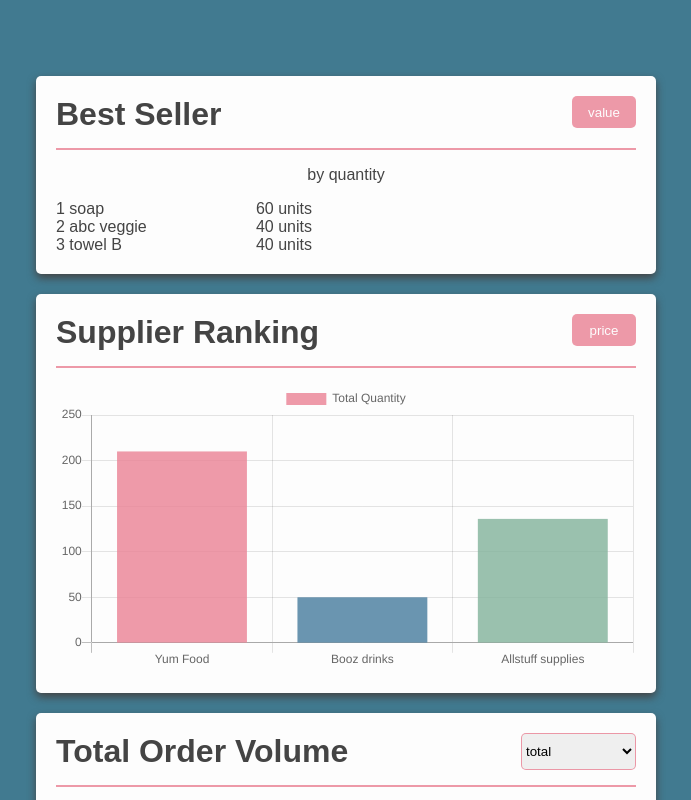
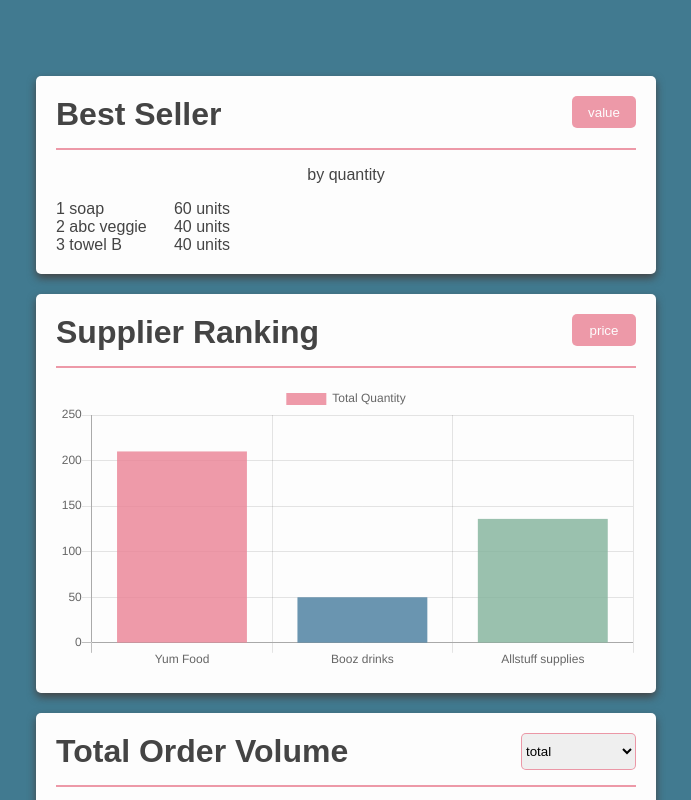
Before and after one commit to maxilukowski/hotel-dashboard, a React (Create React App) app: page / in a window 1280 px wide. Shown: the top 800 px of the page, without its empty margins (314-1005 px from the left). Built offline with nearby package versions, Linux system fonts and the light colour scheme.

Commit message:
Fix BestSellerCard layout

```diff
--- a/src/components/topThree/TopThreeListByQuantity.js
+++ b/src/components/topThree/TopThreeListByQuantity.js
@@ -30,7 +30,7 @@ TopThreeListByQuantity.propTypes = {
 export default TopThreeListByQuantity
 
 const StyledDiv = styled.div`
-  width: 20vw;
+  width: 30%;
   display: flex;
   justify-content: space-between;
 `
--- a/src/components/topThree/TopThreeListByValue.js
+++ b/src/components/topThree/TopThreeListByValue.js
@@ -26,7 +26,7 @@ const TopThreeListByValue = () => {
 export default TopThreeListByValue
 
 const StyledDiv = styled.div`
-  width: 20vw;
+  width: 30%;
   display: flex;
   justify-content: space-between;
 `
```
